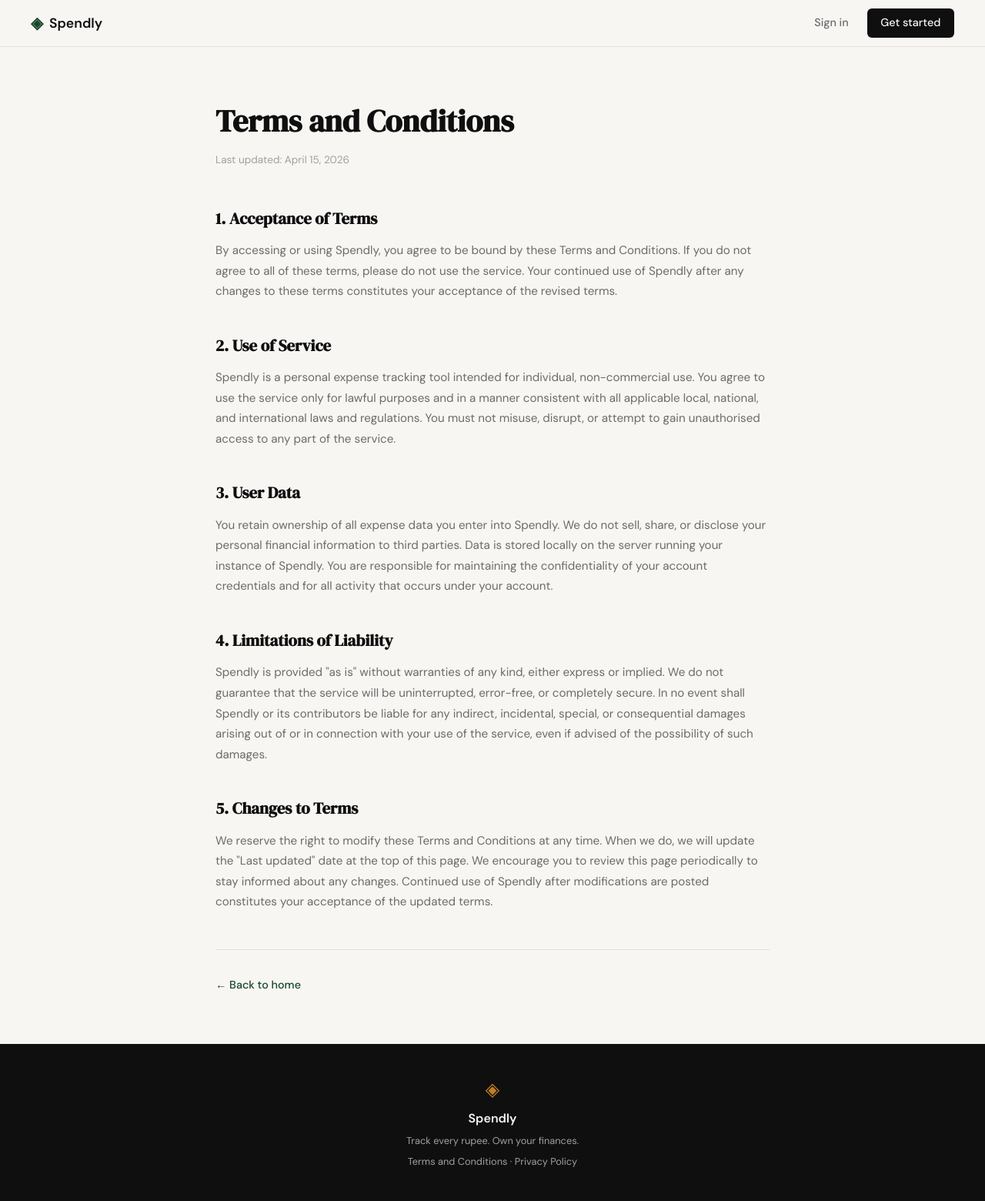
After one commit to Debasis5/spendly, a Flask app: page /terms in a window 1280 px wide. The commit adds this page. Shown: the whole page at 77% size. Run offline with Flask 3, Linux system fonts and the light colour scheme.

Commit message:
landing: add terms and condtions page and route

```diff
--- a/app.py
+++ b/app.py
@@ -26,6 +26,11 @@ def login():
 # Placeholder routes — students will implement these                  #
 # ------------------------------------------------------------------ #
 
+@app.route("/terms")
+def terms():
+    return render_template("terms.html")
+
+
 @app.route("/logout")
 def logout():
     return "Logout — coming in Step 3"
--- a/templates/base.html
+++ b/templates/base.html
@@ -34,7 +34,7 @@
             <span class="brand-icon">◈</span>
             <span class="footer-name">Spendly</span>
             <p class="footer-copy">Track every rupee. Own your finances.</p>
-            <p style="font-size: 0.8rem; color: var(--ink-faint);"><a href="#">Terms and Conditions</a> · <a href="#">Privacy Policy</a></p>
+            <p style="font-size: 0.8rem; color: var(--ink-faint);"><a href="{{ url_for('terms') }}">Terms and Conditions</a> · <a href="#">Privacy Policy</a></p>
         </div>
     </footer>
 
--- /dev/null
+++ b/templates/terms.html
@@ -0,0 +1,73 @@
+{% extends "base.html" %}
+
+{% block title %}Terms and Conditions — Spendly{% endblock %}
+
+{% block content %}
+
+<section class="auth-section" style="align-items: flex-start; justify-content: center; padding: 4rem 2rem;">
+    <div style="width: 100%; max-width: 720px;">
+
+        <h1 style="font-family: var(--font-display); font-size: 2.5rem; color: var(--ink); margin-bottom: 0.5rem;">Terms and Conditions</h1>
+        <p style="font-size: 0.85rem; color: var(--ink-faint); margin-bottom: 3rem;">Last updated: April 15, 2026</p>
+
+        <div style="display: flex; flex-direction: column; gap: 2.5rem;">
+
+            <div>
+                <h2 style="font-family: var(--font-display); font-size: 1.3rem; color: var(--ink); margin-bottom: 0.75rem;">1. Acceptance of Terms</h2>
+                <p style="font-size: 0.95rem; color: var(--ink-muted); line-height: 1.75;">
+                    By accessing or using Spendly, you agree to be bound by these Terms and Conditions. If you do not agree to
+                    all of these terms, please do not use the service. Your continued use of Spendly after any changes to these
+                    terms constitutes your acceptance of the revised terms.
+                </p>
+            </div>
+
+            <div>
+                <h2 style="font-family: var(--font-display); font-size: 1.3rem; color: var(--ink); margin-bottom: 0.75rem;">2. Use of Service</h2>
+                <p style="font-size: 0.95rem; color: var(--ink-muted); line-height: 1.75;">
+                    Spendly is a personal expense tracking tool intended for individual, non-commercial use. You agree to use
+                    the service only for lawful purposes and in a manner consistent with all applicable local, national, and
+                    international laws and regulations. You must not misuse, disrupt, or attempt to gain unauthorised access to
+                    any part of the service.
+                </p>
+            </div>
+
+            <div>
+                <h2 style="font-family: var(--font-display); font-size: 1.3rem; color: var(--ink); margin-bottom: 0.75rem;">3. User Data</h2>
+                <p style="font-size: 0.95rem; color: var(--ink-muted); line-height: 1.75;">
+                    You retain ownership of all expense data you enter into Spendly. We do not sell, share, or disclose your
+                    personal financial information to third parties. Data is stored locally on the server running your instance
+                    of Spendly. You are responsible for maintaining the confidentiality of your account credentials and for all
+                    activity that occurs under your account.
+                </p>
+            </div>
+
+            <div>
+                <h2 style="font-family: var(--font-display); font-size: 1.3rem; color: var(--ink); margin-bottom: 0.75rem;">4. Limitations of Liability</h2>
+                <p style="font-size: 0.95rem; color: var(--ink-muted); line-height: 1.75;">
+                    Spendly is provided "as is" without warranties of any kind, either express or implied. We do not guarantee
+                    that the service will be uninterrupted, error-free, or completely secure. In no event shall Spendly or its
+                    contributors be liable for any indirect, incidental, special, or consequential damages arising out of or in
+                    connection with your use of the service, even if advised of the possibility of such damages.
+                </p>
+            </div>
+
+            <div>
+                <h2 style="font-family: var(--font-display); font-size: 1.3rem; color: var(--ink); margin-bottom: 0.75rem;">5. Changes to Terms</h2>
+                <p style="font-size: 0.95rem; color: var(--ink-muted); line-height: 1.75;">
+                    We reserve the right to modify these Terms and Conditions at any time. When we do, we will update the
+                    "Last updated" date at the top of this page. We encourage you to review this page periodically to stay
+                    informed about any changes. Continued use of Spendly after modifications are posted constitutes your
+                    acceptance of the updated terms.
+                </p>
+            </div>
+
+        </div>
+
+        <div style="margin-top: 3rem; padding-top: 2rem; border-top: 1px solid var(--border);">
+            <a href="{{ url_for('landing') }}" style="font-size: 0.9rem; color: var(--accent); font-weight: 500;">← Back to home</a>
+        </div>
+
+    </div>
+</section>
+
+{% endblock %}
```
